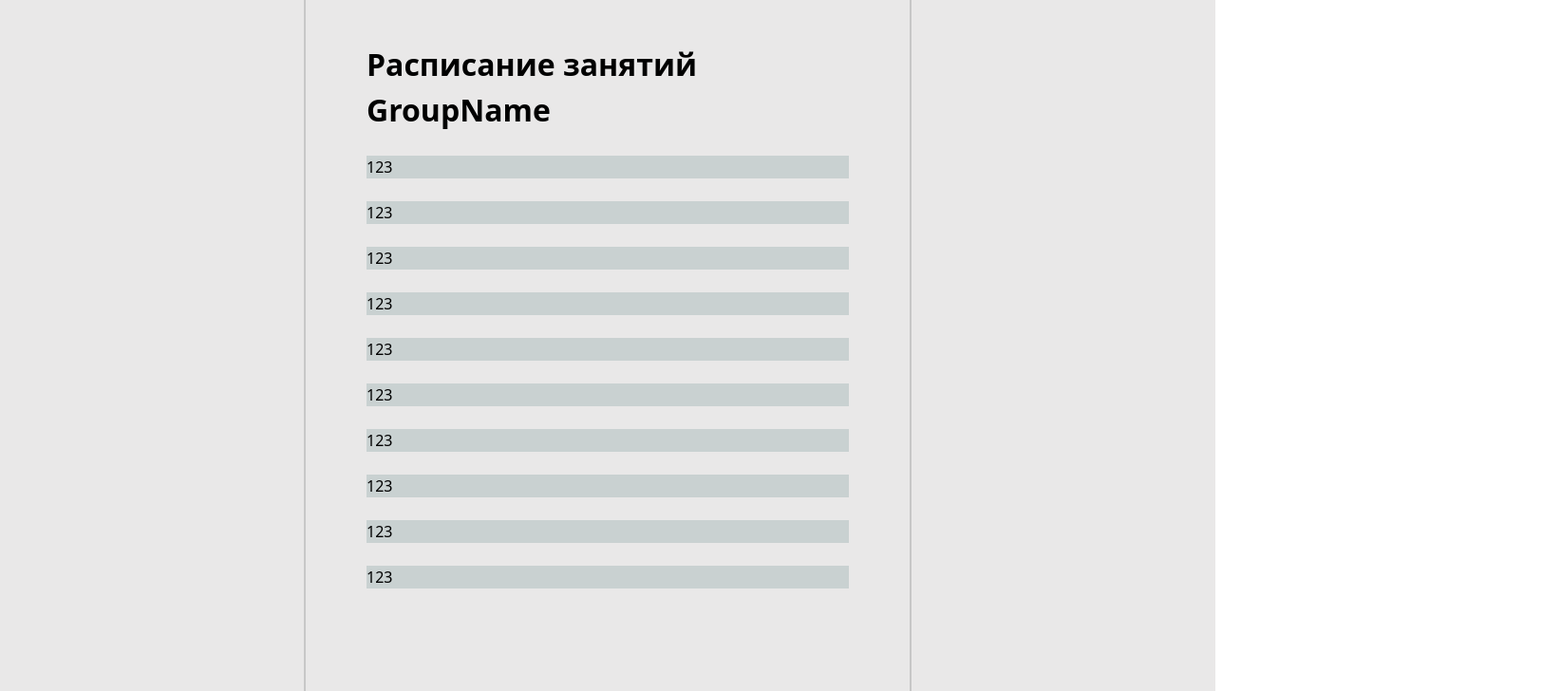
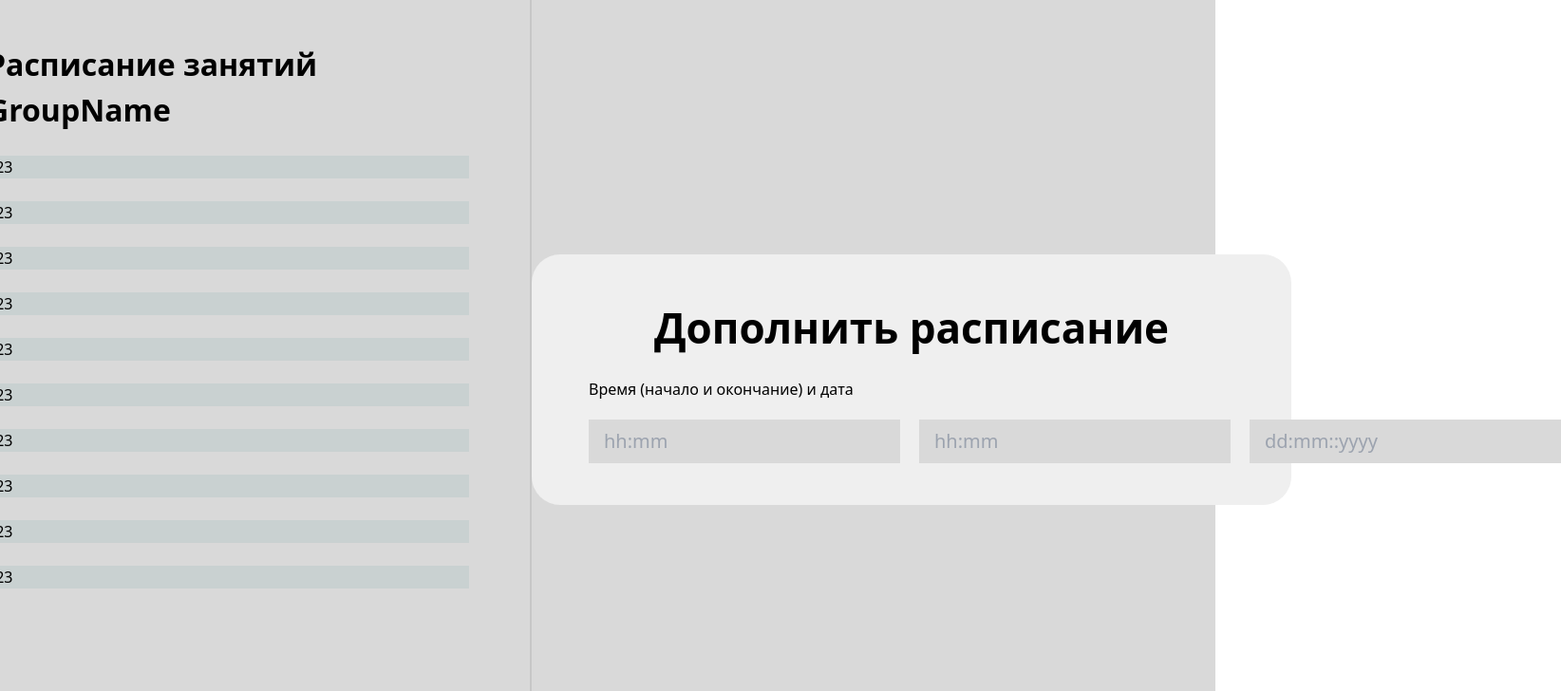
Before and after one commit to ystuler/frontend, a Vue app: page / in a window 1280 px wide. Shown: the top 728 px of the page at 95% size, 1644 px wide, since content can reach past the window. Built offline with nearby package versions, Linux system fonts and the light colour scheme.

Commit message:
(wip) Верстка окна дополнения расписания

```diff
--- a/src/App.vue
+++ b/src/App.vue
@@ -13,6 +13,6 @@ import './style.css'
   margin: 0;
   width: 100vw;
   height: 100vh;
-  background-color: #e9e8e8;
+  background-color: #D9D9D9;
 }
 </style>
--- a/src/components/AppAddLesson.vue
+++ b/src/components/AppAddLesson.vue
@@ -1,3 +1,49 @@
 <script setup lang="ts">
 //Включает в себя все окно "дополнить расписание"
+import AppInput from './AppInput.vue';
 </script>
+
+<template>
+  <div class="app-add-lesson-container">
+    <p class="app-add-lesson-title">
+      Дополнить расписание
+    </p>
+    <label>Время (начало и окончание) и дата</label>
+    <div class="date-time-container">
+      <AppInput
+        id="start-time"
+        placeholder="hh:mm"
+      />
+      <AppInput
+        id="end-time"
+        placeholder="hh:mm"
+      />
+      <AppInput
+        id="date"
+        placeholder="dd:mm::yyyy"
+      />
+    </div>
+  </div>
+</template>
+
+<style scoped>
+.date-time-container {
+  display: flex;
+  align-items: end;
+  gap: 20px;
+}
+.app-add-lesson-title {
+  font-size: 44px;
+  font-weight: 700;
+  text-align: center;
+}
+.app-add-lesson-container {
+  max-width: 800px;
+  border-radius: 30px;
+  background-color: #EFEFEF;
+  display: flex;
+  flex-direction: column;
+  padding: 44px 60px;
+  gap: 20px;
+}
+</style>
--- a/src/components/AppInput.vue
+++ b/src/components/AppInput.vue
@@ -2,14 +2,43 @@
 //Поле ввода
 export interface AppInputProps {
   id: string;
-  label: string;
+  label?: string;
+  placeholder: string;
 }
 defineProps<AppInputProps>();
 </script>
 
 <template>
-  <label :for="id">
-    {{ label }}
-  </label>
-  <input :id="id">
+  <div class="app-input-container">
+    <label
+      v-if="label"
+      :for="id"
+      class="app-input-lable"
+    >
+      {{ label }}
+    </label>
+    <input
+      :id="id"
+      :placeholder="placeholder"
+      class="app-input"
+    >
+  </div>
 </template>
+
+<style scoped>
+.app-input{
+  padding: 8px 16px;
+  background-color: #D9D9D9;
+  color: #9D9D9D;
+  font-size: 20px;
+}
+.app-input-lable{
+  font-size: 24px;
+  color: #9A9696;
+}
+.app-input-container{
+  display: flex;
+  flex-direction: column;
+  gap: 8px;
+}
+</style>
--- a/src/views/MainView.vue
+++ b/src/views/MainView.vue
@@ -1,14 +1,27 @@
 <script setup lang="ts">
 import AppSchedule from '../components/AppSchedule.vue';
+import AppAddLesson from '../components/AppAddLesson.vue';
 </script>
 
 <template>
   <div class="main-container">
-    <AppSchedule />
+    <div class="main-container-block">
+    </div>
+    <div class="main-container-block">
+      <AppSchedule />
+    </div>
+    <div class="main-container-block">
+      <AppAddLesson />
+    </div>
   </div>
 </template>
 
 <style scoped>
+.main-container-block {
+  width: 100%;
+  display: flex;
+  justify-content: center;
+}
 .main-container {
   display: flex;
   justify-content: center;
```
Also changed, not shown: src/components/AppLesson.vue (line endings or trailing spaces).
